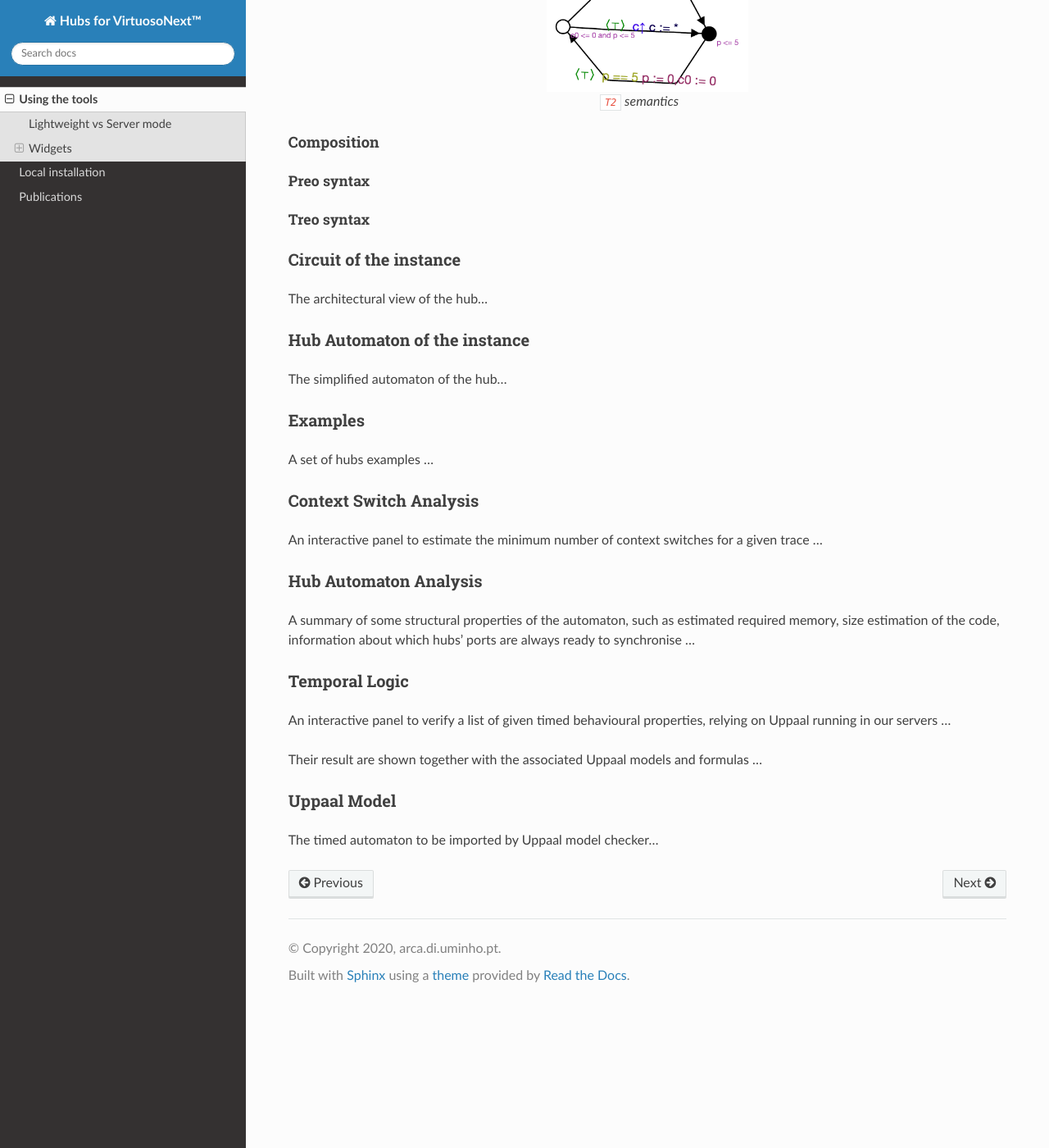
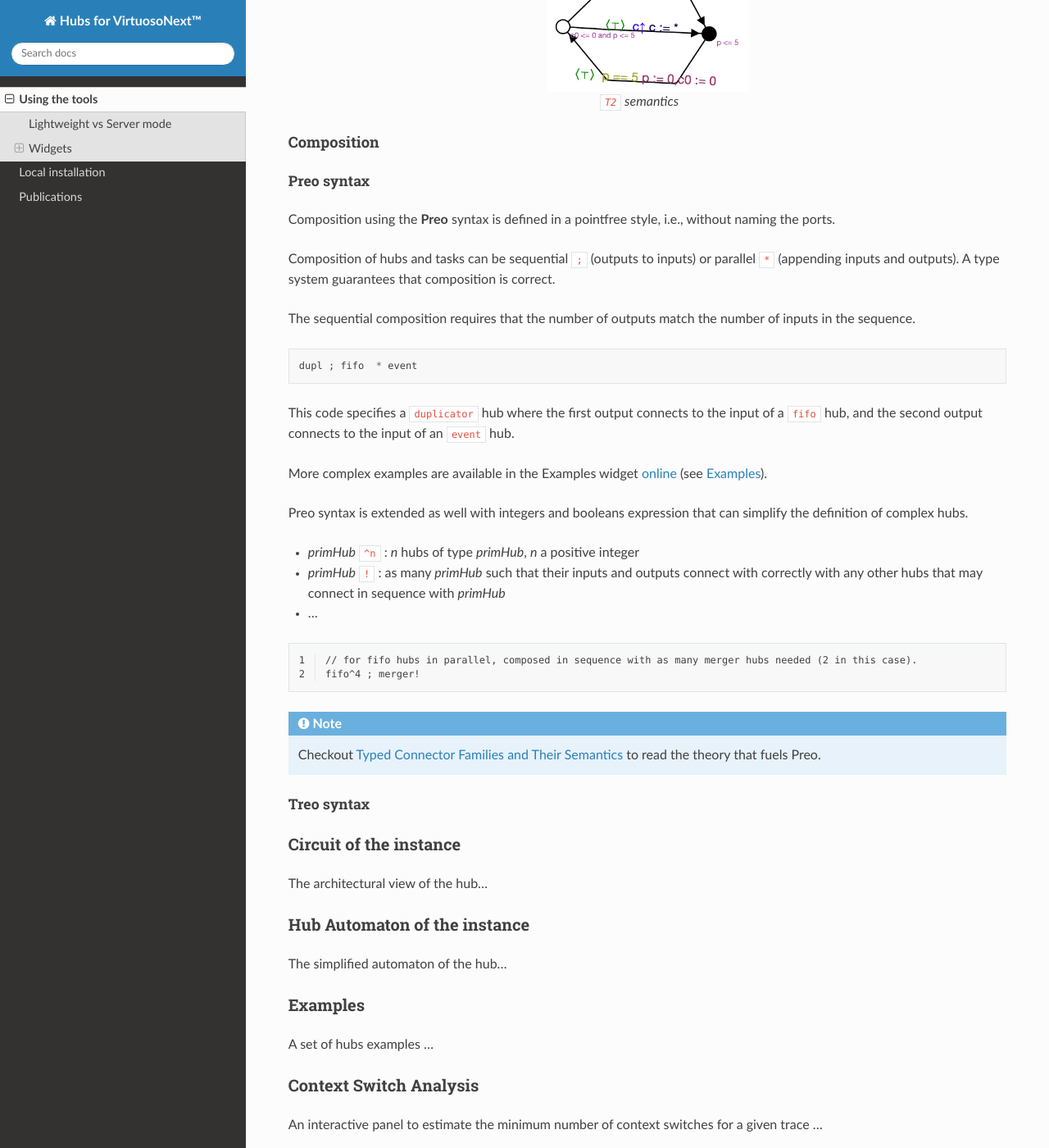
Before and after one commit to arcalab/hubAutomata, a Sphinx documentation site: the page built from docs/source/try-it.rst, in a window 1280 px wide and 1400 px high, scrolled down 3520 px. Shown: the whole window at 82% size. Built offline with Sphinx 7.4.7 and the Read the Docs theme 2.0.0, drawn with Linux system fonts in a browser that asks for light colours.

Commit message:
some composition examples (preo syntax) in docs

```diff
--- a/docs/source/publications.rst
+++ b/docs/source/publications.rst
@@ -1,3 +1,5 @@
+.. _publications:
+
 Publications
 ************
 
--- a/docs/source/try-it.rst
+++ b/docs/source/try-it.rst
@@ -179,6 +179,44 @@ Composition
 
 Preo syntax
 """""""""""
+Composition using the **Preo** syntax is defined in a pointfree style, i.e., without naming the ports.
+
+Composition of hubs and tasks can be sequential ``;`` (outputs to inputs)
+or parallel ``*`` (appending inputs and outputs).
+A type system guarantees that composition is correct.
+
+The sequential composition requires that the number of outputs match the number of inputs in the sequence.
+
+.. code::
+
+    dupl ; fifo  * event
+
+This code specifies a ``duplicator`` hub
+where the first output connects to the input of a ``fifo`` hub,
+and the second output connects to the input of an ``event`` hub.
+
+More complex examples are available in the Examples widget `online <http://arcatools.org/hubs>`_
+(see :ref:`examples-widget`).
+
+Preo syntax is extended as well with integers and booleans expression that can simplify the definition of complex hubs.
+
+
+* `primHub` ``^n`` : `n` hubs of type `primHub`, `n` a positive integer
+* `primHub` ``!`` :  as many `primHub` such that their inputs and outputs connect with correctly with any other hubs that may connect in sequence with *primHub*
+* ...
+
+
+.. code-block::
+    :linenos:
+
+    // for fifo hubs in parallel, composed in sequence with as many merger hubs needed (2 in this case).
+    fifo^4 ; merger!
+
+.. note::
+
+    Checkout `Typed Connector Families and Their Semantics <http://jose.proenca.org/papers/connector-families/scp-cfam.pdf>`_
+    to read the theory that fuels Preo.
+
 
 Treo syntax
 """""""""""
@@ -192,6 +230,9 @@ Hub Automaton of the instance
 -----------------------------
 
 The simplified automaton of the hub...
+
+
+.. _examples-widget:
 
 Examples
 --------
```
